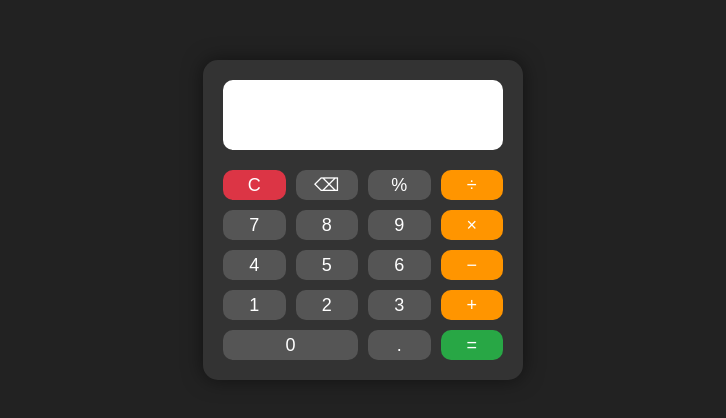
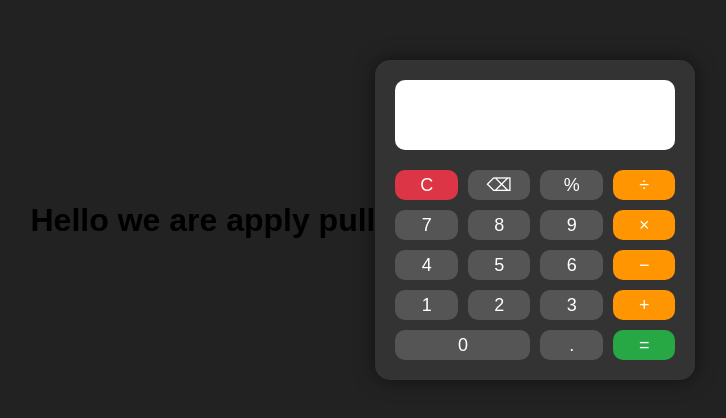
Before and after one commit to M-U-H-AMMAD-HAMID/calculator, a plain HTML site: page index.html in a window 1280 px wide. Shown: the part 180-598 px from the top of the page, without its empty margins (277-1003 px from the left). Drawn offline with Linux system fonts and the light colour scheme.

Commit message:
Update index.html

```diff
--- a/index.html
+++ b/index.html
@@ -19,7 +19,7 @@
 </head>
 
 <body>
-
+<h1>Hello we are apply pull </h1>
     <div class="calculator">
 
         <input type="text" id="display" readonly>
```
